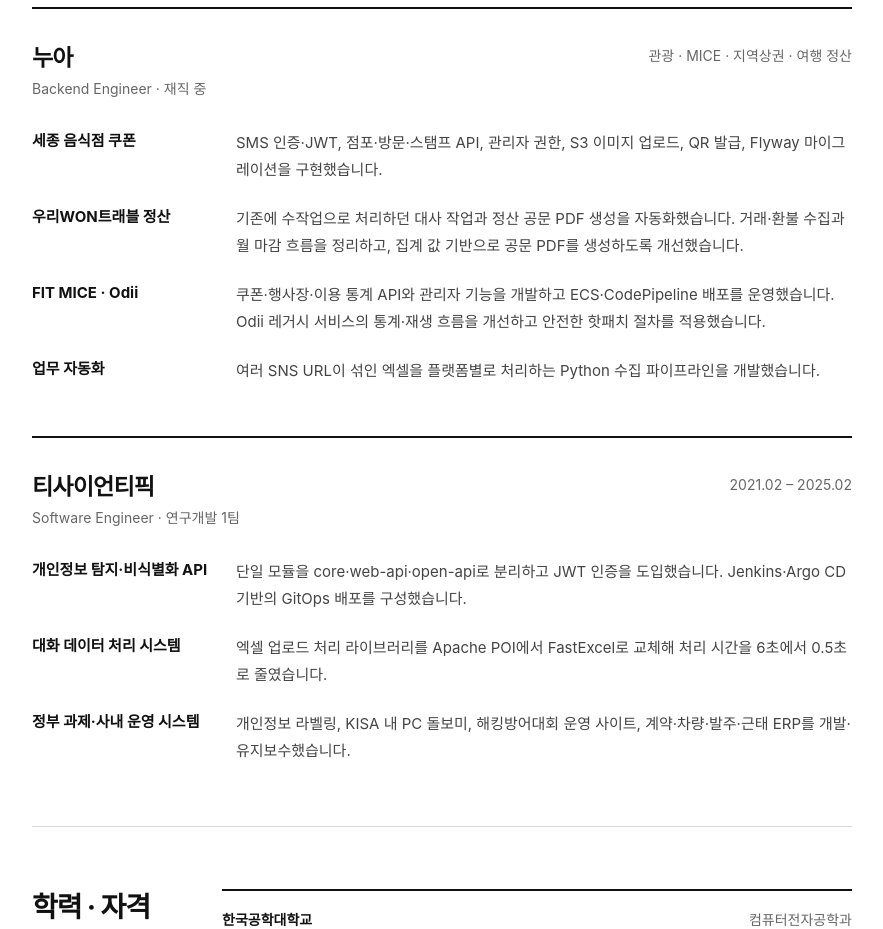
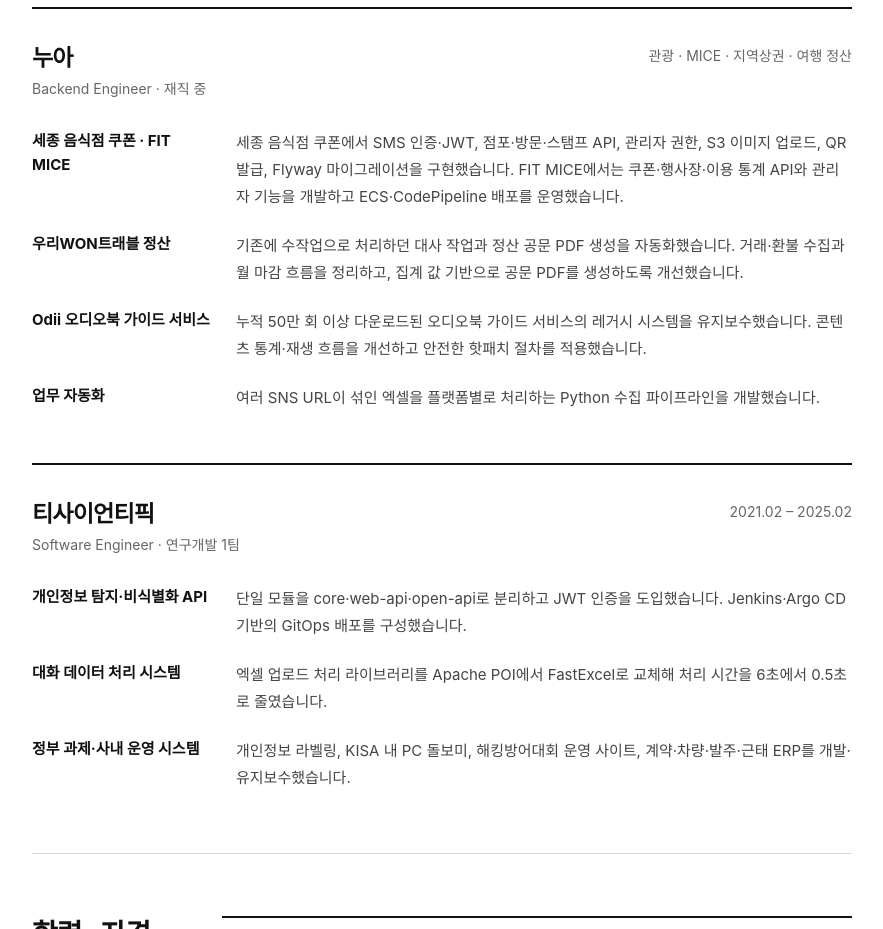
Before and after one commit to usadev0813/usadev0813.github.io, a plain HTML site: page index.html in a window 1280 px wide. Shown: the part 800-1729 px from the top of the page, without its empty margins (198-1081 px from the left). Drawn offline with Linux system fonts and the light colour scheme.

Commit message:
refactor: separate odii maintenance experience

```diff
--- a/index.html
+++ b/index.html
@@ -51,16 +51,16 @@
           </header>
           <div class="work-list">
             <article>
-              <h4>세종 음식점 쿠폰</h4>
-              <p>SMS 인증·JWT, 점포·방문·스탬프 API, 관리자 권한, S3 이미지 업로드, QR 발급, Flyway 마이그레이션을 구현했습니다.</p>
+              <h4>세종 음식점 쿠폰 · FIT MICE</h4>
+              <p>세종 음식점 쿠폰에서 SMS 인증·JWT, 점포·방문·스탬프 API, 관리자 권한, S3 이미지 업로드, QR 발급, Flyway 마이그레이션을 구현했습니다. FIT MICE에서는 쿠폰·행사장·이용 통계 API와 관리자 기능을 개발하고 ECS·CodePipeline 배포를 운영했습니다.</p>
             </article>
             <article>
               <h4>우리WON트래블 정산</h4>
               <p>기존에 수작업으로 처리하던 대사 작업과 정산 공문 PDF 생성을 자동화했습니다. 거래·환불 수집과 월 마감 흐름을 정리하고, 집계 값 기반으로 공문 PDF를 생성하도록 개선했습니다.</p>
             </article>
             <article>
-              <h4>FIT MICE · Odii</h4>
-              <p>쿠폰·행사장·이용 통계 API와 관리자 기능을 개발하고 ECS·CodePipeline 배포를 운영했습니다. Odii 레거시 서비스의 통계·재생 흐름을 개선하고 안전한 핫패치 절차를 적용했습니다.</p>
+              <h4>Odii 오디오북 가이드 서비스</h4>
+              <p>누적 50만 회 이상 다운로드된 오디오북 가이드 서비스의 레거시 시스템을 유지보수했습니다. 콘텐츠 통계·재생 흐름을 개선하고 안전한 핫패치 절차를 적용했습니다.</p>
             </article>
             <article>
               <h4>업무 자동화</h4>
```
